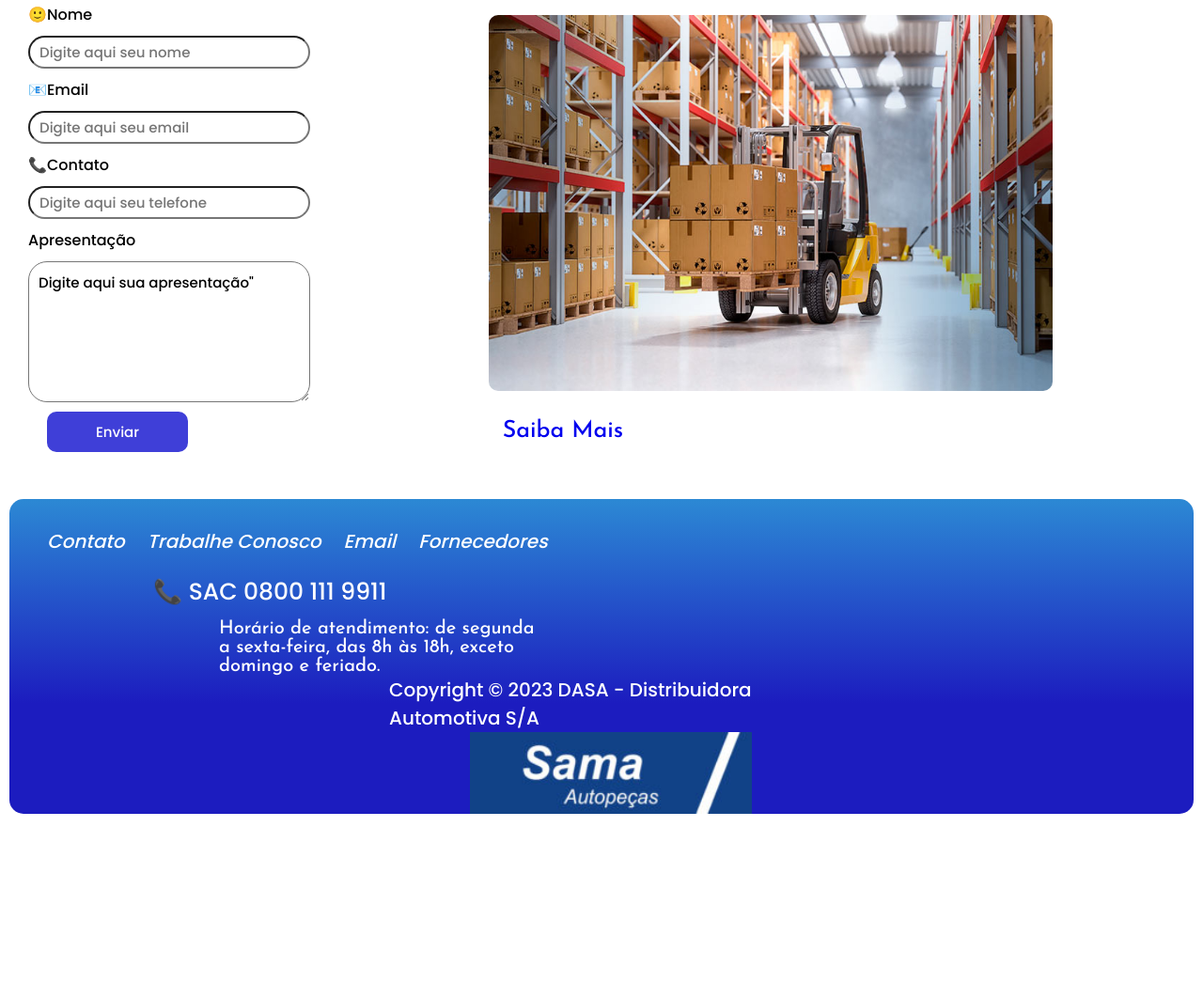
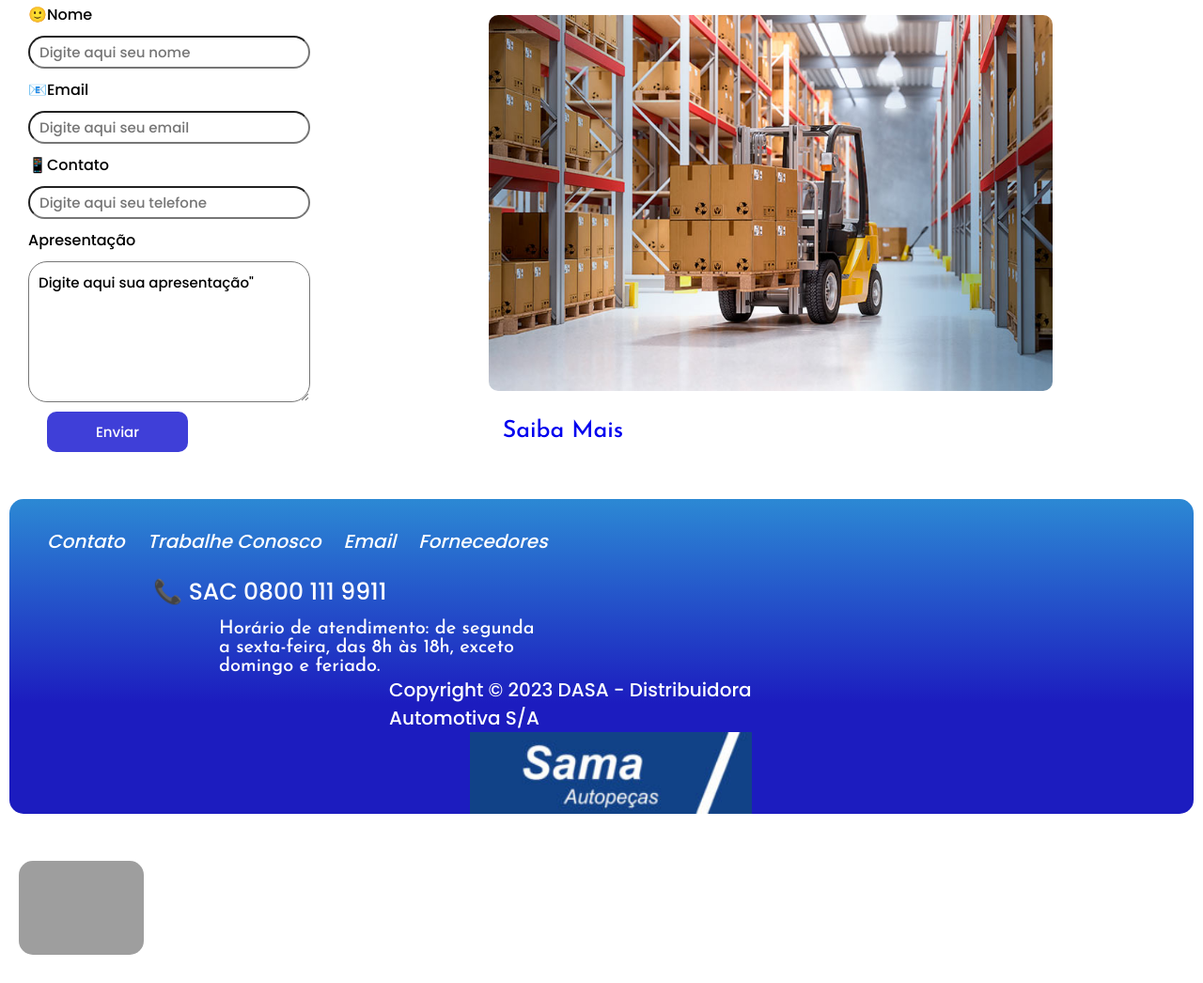
Before and after one commit to devjunior30/formulario-responsivo, a plain HTML site: page index.html in a window 1280 px wide. Shown: the part 275-1321 px from the top of the page at 94% size. Before the commit the page ends 1141 px from the top, so only its background shows below. Drawn offline with Linux system fonts and the light colour scheme; grey boxes are pictures that could not be loaded.

Commit message:
alterando a class .tel

```diff
--- a/index.html
+++ b/index.html
@@ -11,6 +11,9 @@
     <link
         href="https://fonts.googleapis.com/css2?family=Anton&family=Josefin+Sans:wght@500&family=Poppins:wght@500;700&display=swap"
         rel="stylesheet">
+
+    <link href='https://css.gg/instagram.css' rel='stylesheet'>
+
     <title>formulario teste1</title>
 </head>
 
@@ -80,7 +83,8 @@
                 <div id="lado-esquerdo">
                     <div id="h4">
                         <h4> SAC 0800 111 9911</h4>
-                    <p id="p"> Horário de atendimento: de segunda a sexta-feira, das 8h às 18h, exceto domingo e feriado.</p>
+                        <p id="p"> Horário de atendimento: de segunda a sexta-feira, das 8h às 18h, exceto domingo e
+                            feriado.</p>
                     </div>
 
                     <div id="div-paragrafo">
@@ -92,7 +96,11 @@
                 <img id="img-footer" src="/assets/sama.jpg" alt="">
             </div>
 
+
         </footer>
+
+      <a href="https://www.linkedin.com/in/edson-junior-2bb72b232/">  <img id="teste" src="https://img.shields.io/badge/LinkedIn-0077B5?style=for-the-badge&logo=linkedin&logoColor=white"  alt=""/></a>
+
 
 
     </div>
--- a/style.css
+++ b/style.css
@@ -52,7 +52,7 @@ textarea {
 }
 
 .tel::before {
-    content: "📞";
+    content: "📱";
 }
 
 input {
@@ -66,6 +66,7 @@ input {
 
 
 
+
 textarea {
     width: 300px;
     height: 150px;
@@ -74,6 +75,7 @@ textarea {
     font-size: 15px;
     font-family: 'Poppins', sans-serif;
     cursor: pointer;
+
 }
 
 button {
@@ -231,6 +233,12 @@ h4::before {
     margin-right: auto;
 }
 
+#teste {
+    margin: 50px 20px;
+    border-radius: 15px;
+    height: 100px;
+}
+
 @media (max-width:767px) {
 
     body {
```
Lines whose indentation alone changed are shown as unchanged.
